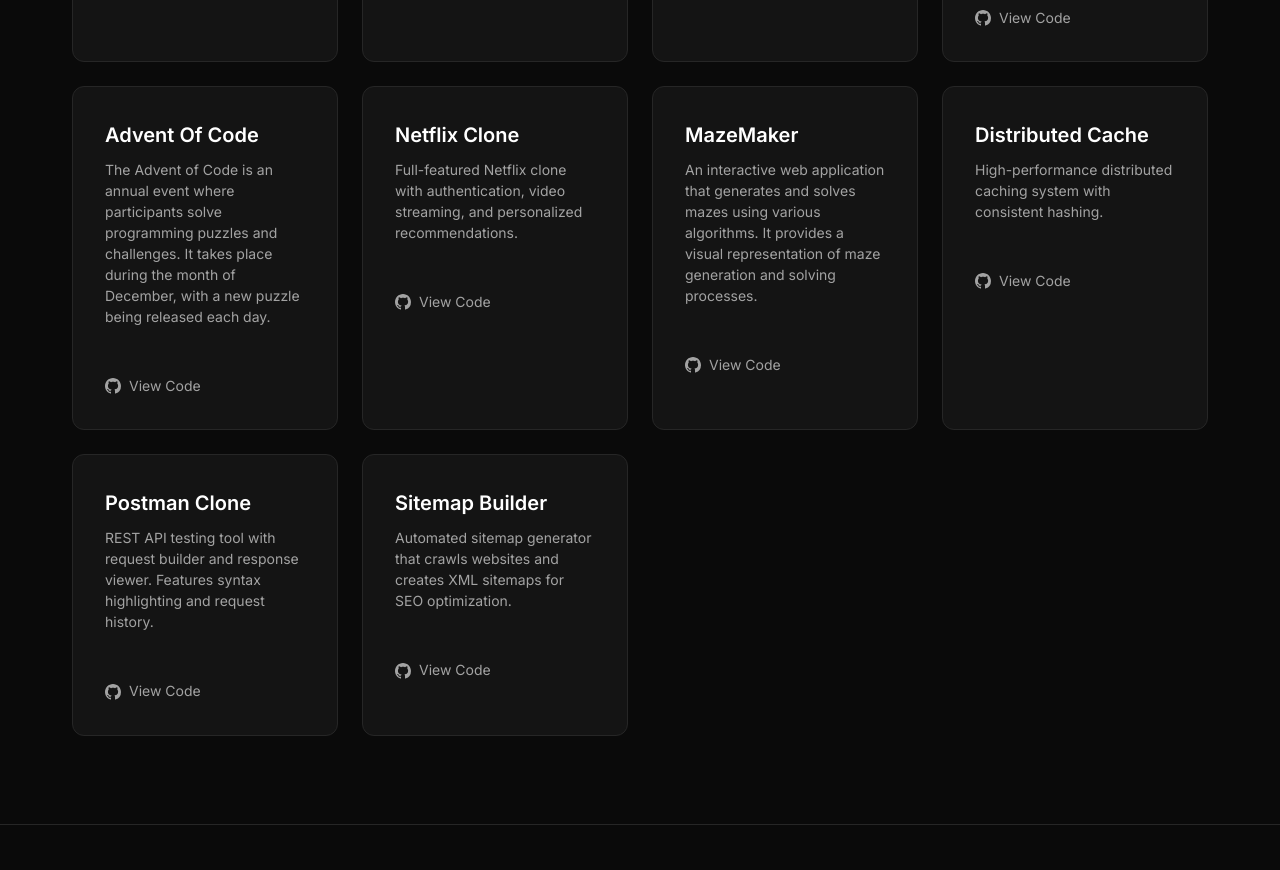
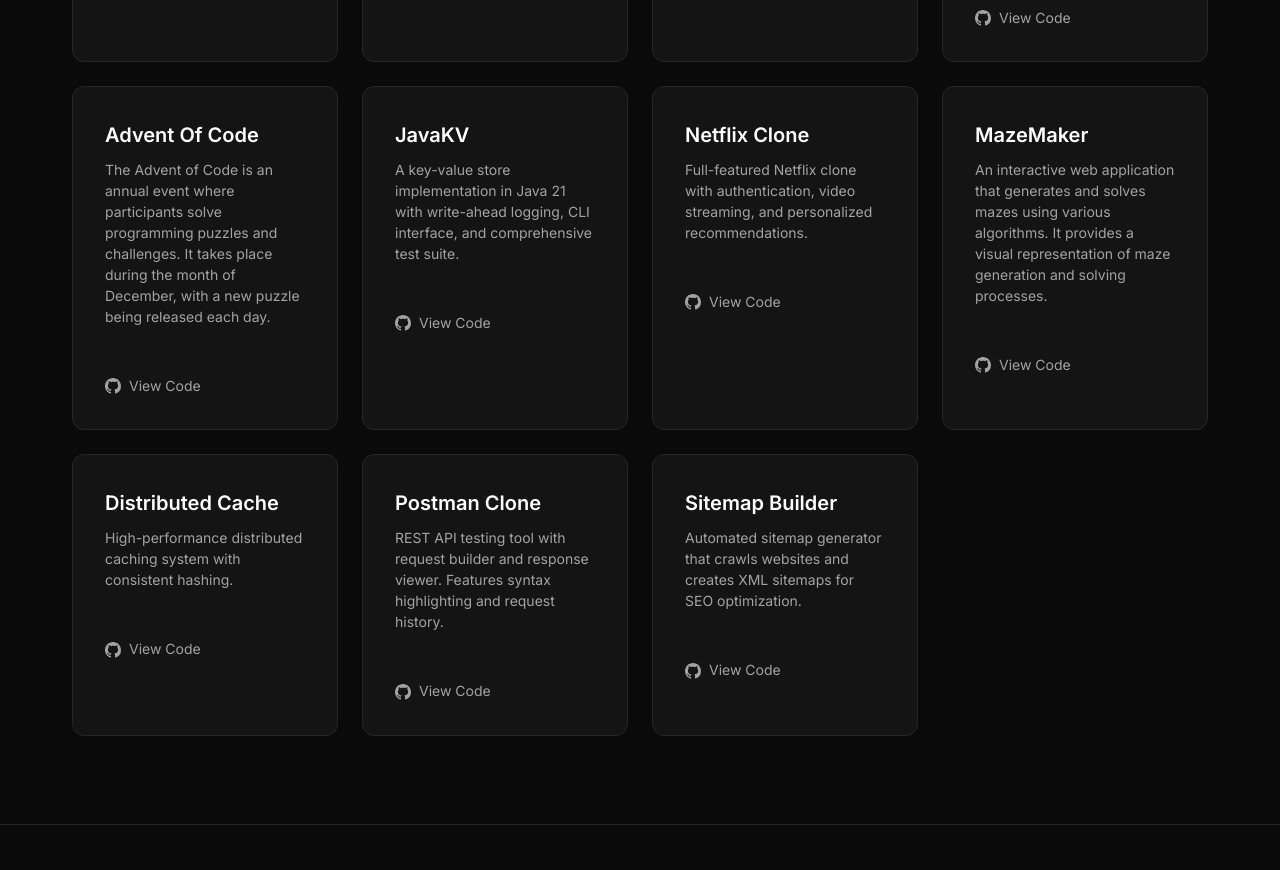
Before and after one commit to AdamGriffiths31/adamgriffiths31.github.io, a plain HTML site: page index.html in a window 1280 px wide. Shown: the part 1667-2537 px from the top of the page. Drawn offline with Linux system fonts and the light colour scheme.

Commit message:
feat: add JavaKV project card

```diff
--- a/index.html
+++ b/index.html
@@ -362,6 +362,36 @@
             </div>
           </article>
 
+          <!-- Small Project - JavaKV -->
+          <article class="project-card" data-categories="backend">
+            <h3 class="project-title">JavaKV</h3>
+            <p class="project-description">
+              A key-value store implementation in Java 21 with write-ahead
+              logging, CLI interface, and comprehensive test suite.
+            </p>
+            <div class="project-tech"></div>
+            <div class="project-links">
+              <a
+                href="https://github.com/AdamGriffiths31/JavaKV"
+                class="project-link"
+                target="_blank"
+                rel="noopener noreferrer"
+              >
+                <svg
+                  width="16"
+                  height="16"
+                  fill="currentColor"
+                  viewBox="0 0 16 16"
+                >
+                  <path
+                    d="M8 0C3.58 0 0 3.58 0 8c0 3.54 2.29 6.53 5.47 7.59.4.07.55-.17.55-.38 0-.19-.01-.82-.01-1.49-2.01.37-2.53-.49-2.69-.94-.09-.23-.48-.94-.82-1.13-.28-.15-.68-.52-.01-.53.63-.01 1.08.58 1.23.82.72 1.21 1.87.87 2.33.66.07-.52.28-.87.51-1.07-1.78-.2-3.64-.89-3.64-3.95 0-.87.31-1.59.82-2.15-.08-.2-.36-1.02.08-2.12 0 0 .67-.21 2.2.82.64-.18 1.32-.27 2-.27.68 0 1.36.09 2 .27 1.53-1.04 2.2-.82 2.2-.82.44 1.1.16 1.92.08 2.12.51.56.82 1.27.82 2.15 0 3.07-1.87 3.75-3.65 3.95.29.25.54.73.54 1.48 0 1.07-.01 1.93-.01 2.2 0 .21.15.46.55.38A8.012 8.012 0 0 0 16 8c0-4.42-3.58-8-8-8z"
+                  />
+                </svg>
+                View Code
+              </a>
+            </div>
+          </article>
+
           <!-- Small Project - Netflix Clone -->
           <article class="project-card" data-categories="frontend fullstack">
             <h3 class="project-title">Netflix Clone</h3>
```
